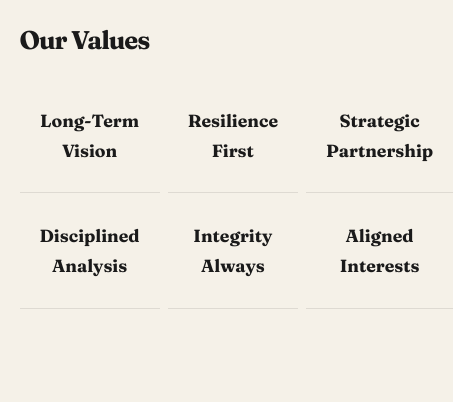
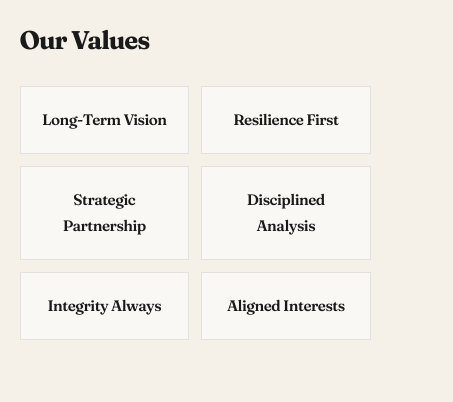
Before and after one commit to paxthomp12/old-logan-capital, a website: page index.html in a window 390 px wide. Shown: the part 655-1057 px from the top of the page, 453 px wide, since content can reach past the window. Drawn offline with Linux system fonts and the light colour scheme.

Commit message:
Add files via upload

```diff
--- a/index.html
+++ b/index.html
@@ -795,24 +795,21 @@
             }
 
             .portfolio-grid {
-                grid-template-columns: repeat(3, 1fr);
-                gap: 0.5rem;
+                grid-template-columns: repeat(2, 1fr);
+                gap: 1rem;
             }
 
             .portfolio-card {
-                padding: 1rem 0.75rem;
-                background: transparent;
-                border: none;
-                border-bottom: 1px solid var(--border);
-                border-radius: 0;
+                padding: 1.5rem;
+                background: rgba(255, 255, 255, 0.5);
+                border: 1px solid var(--border);
                 text-align: center;
             }
 
             .portfolio-card h3 {
-                font-size: 0.85rem;
-                margin-bottom: 0.4rem;
-                font-weight: 700;
-                letter-spacing: 0px;
+                font-size: 1rem;
+                margin-bottom: 0;
+                font-weight: 600;
             }
 
             .portfolio-card p {
@@ -948,8 +945,22 @@
                 margin-bottom: 2rem;
             }
 
+            .portfolio-grid {
+                grid-template-columns: repeat(2, 1fr);
+                gap: 1rem;
+            }
+
             .portfolio-card {
                 padding: 1.5rem;
+                text-align: center;
+            }
+
+            .portfolio-card h3 {
+                margin-bottom: 0;
+            }
+
+            .portfolio-card p {
+                display: none;
             }
 
             .team-grid {
@@ -1026,12 +1037,23 @@
                 font-size: 1.6rem;
             }
 
+            .portfolio-grid {
+                grid-template-columns: repeat(2, 1fr);
+                gap: 0.75rem;
+            }
+
             .portfolio-card {
                 padding: 1.25rem;
+                text-align: center;
             }
 
             .portfolio-card h3 {
-                font-size: 1.1rem;
+                font-size: 0.95rem;
+                margin-bottom: 0;
+            }
+
+            .portfolio-card p {
+                display: none;
             }
 
             .contact-info h2 {
```
